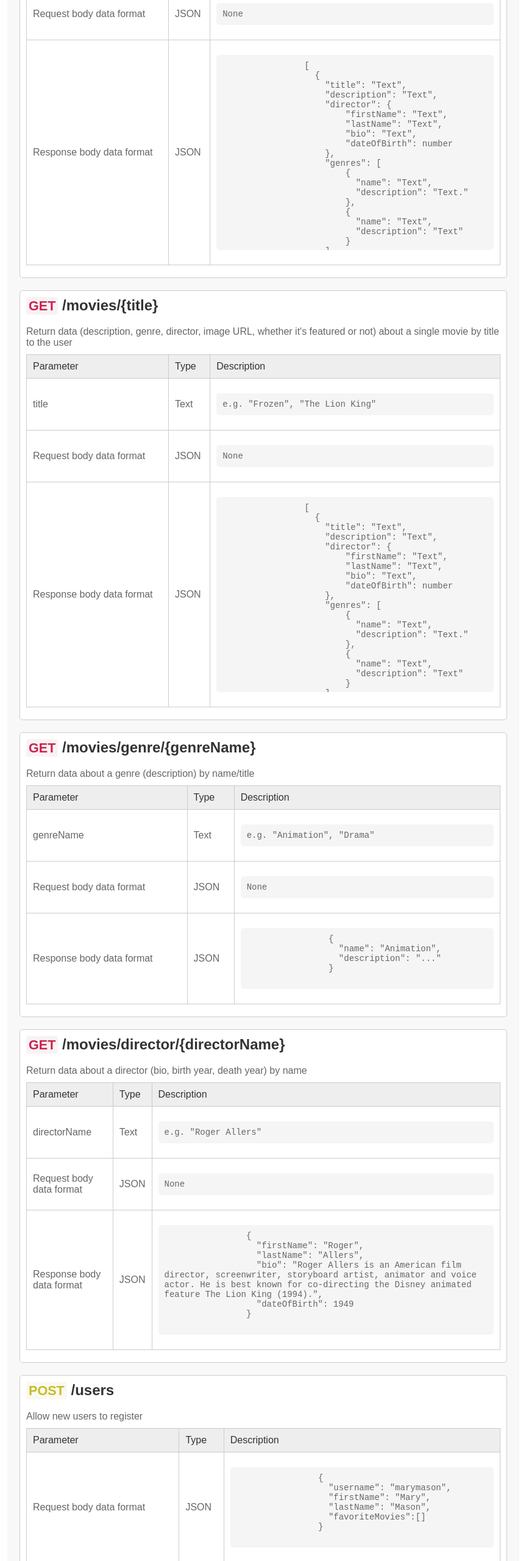
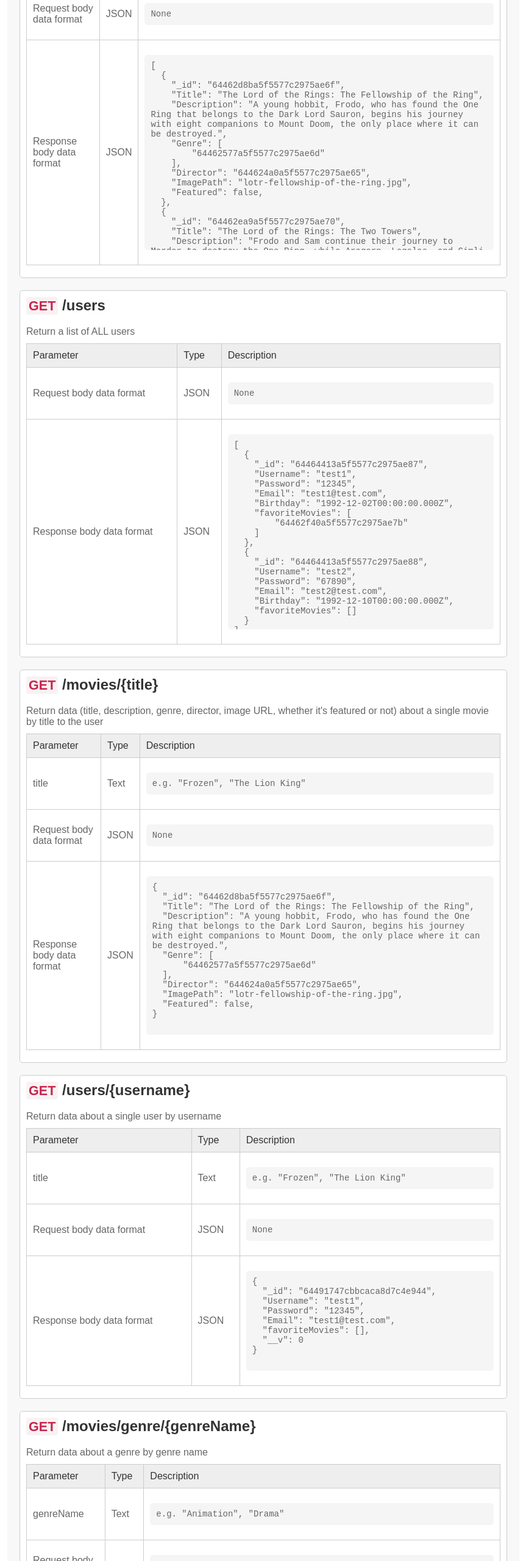
Before and after one commit to kjb92/myFlix, a website: page public/documentation.html in a window 1280 px wide. Shown: the part 240-2800 px from the top of the page at 61% size, without its empty margins (208-1071 px from the left). Drawn offline with Linux system fonts and the light colour scheme.

Commit message:
Update documentation.html

```diff
--- a/public/documentation.html
+++ b/public/documentation.html
@@ -35,48 +35,75 @@
               <pre>
 [
   {
-                    "title": "Text",
-                    "description": "Text",
-                    "director": {
-                        "firstName": "Text",
-                        "lastName": "Text",
-                        "bio": "Text",
-                        "dateOfBirth": number
-                    },
-                    "genres": [
-                        {
-                          "name": "Text",
-                          "description": "Text."
+    "_id": "64462d8ba5f5577c2975ae6f",
+    "Title": "The Lord of the Rings: The Fellowship of the Ring",
+    "Description": "A young hobbit, Frodo, who has found the One Ring that belongs to the Dark Lord Sauron, begins his journey with eight companions to Mount Doom, the only place where it can be destroyed.",
+    "Genre": [
+        "64462577a5f5577c2975ae6d"
+    ],
+    "Director": "644624a0a5f5577c2975ae65",
+    "ImagePath": "lotr-fellowship-of-the-ring.jpg",
+    "Featured": false,
   },
   {
-                          "name": "Text",
-                          "description": "Text"
+    "_id": "64462ea9a5f5577c2975ae70",
+    "Title": "The Lord of the Rings: The Two Towers",
+    "Description": "Frodo and Sam continue their journey to Mordor to destroy the One Ring, while Aragorn, Legolas, and Gimli prepare for a final battle against Saruman and his army of orcs at the fortress of Helm's Deep.",
+    "Genre": [
+        "64462577a5f5577c2975ae6d"
+    ],
+    "Director": "644624a0a5f5577c2975ae65",
+    "ImagePath": "lotr-two-towers.jpg",
+    "Featured": false
   }
-                    ],
-                    "imageURL": "URL",
-                    "featured": true
+]
+              </pre>
+            </td>
+          </tr>
+        </table>
+      </div>
+      <!-- GET all users -->
+      <div class="endpoint">
+        <h2><span class="http-method get">GET</span> /users</h2>
+        <p>Return a list of ALL users</p>
+        <table>
+          <tr>
+            <th>Parameter</th>
+            <th>Type</th>
+            <th>Description</th>
+          </tr>
+          <!-- REQUEST body data -->
+          <tr>
+            <td>Request body data format</td>
+            <td>JSON</td>
+            <td>
+              <pre>None</pre>
+            </td>
+          </tr>
+          <!-- RESPONSE body data -->
+          <tr>
+            <td>Response body data format</td>
+            <td>JSON</td>
+            <td>
+              <pre>
+[
+  {
+    "_id": "64464413a5f5577c2975ae87",
+    "Username": "test1",
+    "Password": "12345",
+    "Email": "test1@test.com",
+    "Birthday": "1992-12-02T00:00:00.000Z",
+    "favoriteMovies": [
+        "64462f40a5f5577c2975ae7b"
+    ]
   },
   {
-                    "title": "Text",
-                    "description": "Text",
-                    "director": {
-                        "firstName": "Text",
-                        "lastName": "Text",
-                        "bio": "Text",
-                        "dateOfBirth": number
-                    },
-                    "genres": [
-                        {
-                          "name": "Text",
-                          "description": "Text."
-                        },
-                        {
-                          "name": "Text",
-                          "description": "Text"
-                        }
-                    ],
-                    "imageURL": "URL",
-                    "featured": true
+    "_id": "64464413a5f5577c2975ae88",
+    "Username": "test2",
+    "Password": "67890",
+    "Email": "test2@test.com",
+    "Birthday": "1992-12-10T00:00:00.000Z",
+    "favoriteMovies": []
   }
 ]
               </pre>
@@ -87,7 +114,7 @@
       <!-- GET movie data about a single movie -->
       <div class="endpoint">
         <h2><span class="http-method get">GET</span> /movies/{title}</h2>
-        <p>Return data (description, genre, director, image URL, whether it's featured or not) about a single movie by title to the user</p>
+        <p>Return data (title, description, genre, director, image URL, whether it's featured or not) about a single movie by title to the user</p>
         <table>
           <tr>
             <th>Parameter</th>
@@ -116,39 +143,71 @@
             <td>JSON</td>
             <td>
               <pre>
-                [
 {
-                    "title": "Text",
-                    "description": "Text",
-                    "director": {
-                        "firstName": "Text",
-                        "lastName": "Text",
-                        "bio": "Text",
-                        "dateOfBirth": number
-                    },
-                    "genres": [
-                        {
-                          "name": "Text",
-                          "description": "Text."
-                        },
-                        {
-                          "name": "Text",
-                          "description": "Text"
+  "_id": "64462d8ba5f5577c2975ae6f",
+  "Title": "The Lord of the Rings: The Fellowship of the Ring",
+  "Description": "A young hobbit, Frodo, who has found the One Ring that belongs to the Dark Lord Sauron, begins his journey with eight companions to Mount Doom, the only place where it can be destroyed.",
+  "Genre": [
+      "64462577a5f5577c2975ae6d"
+  ],
+  "Director": "644624a0a5f5577c2975ae65",
+  "ImagePath": "lotr-fellowship-of-the-ring.jpg",
+  "Featured": false,
 }
-                    ],
-                    "imageURL": "URL",
-                    "featured": true
-                  }
-                ]
               </pre>
             </td>
           </tr>
         </table>
       </div>
-      <!-- GET genre description by genre name -->
+      <!-- GET user data about a single user -->
+      <div class="endpoint">
+        <h2><span class="http-method get">GET</span> /users/{username}</h2>
+        <p>Return data about a single user by username</p>
+        <table>
+          <tr>
+            <th>Parameter</th>
+            <th>Type</th>
+            <th>Description</th>
+          </tr>
+          <!-- PARAMETER title -->
+          <tr>
+            <td>title</td>
+            <td>Text</td>
+            <td>
+              <pre>e.g. "Frozen", "The Lion King"</pre>
+            </td>
+          </tr>
+          <!-- REQUEST body data -->
+          <tr>
+            <td>Request body data format</td>
+            <td>JSON</td>
+            <td>
+              <pre>None</pre>
+            </td>
+          </tr>
+          <!-- RESPONSE body data -->
+          <tr>
+            <td>Response body data format</td>
+            <td>JSON</td>
+            <td>
+              <pre>
+{
+  "_id": "64491747cbbcaca8d7c4e944",
+  "Username": "test1",
+  "Password": "12345",
+  "Email": "test1@test.com",
+  "favoriteMovies": [],
+  "__v": 0
+}
+              </pre>
+            </td>
+          </tr>
+        </table>
+      </div>
+      <!-- GET data about a genre by genre name -->
       <div class="endpoint">
         <h2><span class="http-method get">GET</span> /movies/genre/{genreName}</h2>
-        <p>Return data about a genre (description) by name/title</p>
+        <p>Return data about a genre by genre name</p>
         <table>
           <tr>
             <th>Parameter</th>
@@ -178,18 +237,19 @@
             <td>
               <pre>
 {
-                  "name": "Animation",
-                  "description": "..."
+  "_id": "64462577a5f5577c2975ae6d",
+  "Name": "Action",
+  "Description": "Typically associated with movies that involve a lot of physical activity, such as fighting, chasing, and shooting, as well as films that feature a lot of explosions and special effects."
 }
               </pre>
             </td>
           </tr>
         </table>
       </div>
-      <!-- GET director by name -->
+      <!-- GET data about a director by director name -->
       <div class="endpoint">
         <h2><span class="http-method get">GET</span> /movies/director/{directorName}</h2>
-        <p>Return data about a director (bio, birth year, death year) by name</p>
+        <p>Return data about a director (name, bio, birth year, death year) by director name</p>
         <table>
           <tr>
             <th>Parameter</th>
@@ -201,7 +261,7 @@
             <td>directorName</td>
             <td>Text</td>
             <td>
-              <pre>e.g. "Roger Allers"</pre>
+              <pre>e.g. "Peter Jackson"</pre>
             </td>
           </tr>
           <!-- REQUEST body data -->
@@ -219,10 +279,11 @@
             <td>
               <pre>
 {
-                  "firstName": "Roger",
-                  "lastName": "Allers",
-                  "bio": "Roger Allers is an American film director, screenwriter, storyboard artist, animator and voice actor. He is best known for co-directing the Disney animated feature The Lion King (1994).",
-                  "dateOfBirth": 1949
+  "_id": "644624a0a5f5577c2975ae65",
+  "Name": "Peter Jackson",
+  "Bio": "Another bio text",
+  "Birth": "1961-01-01T00:00:00.000Z",
+  "Death": null
 }
               </pre>
             </td>
@@ -246,10 +307,10 @@
             <td>
               <pre>
 {
-                  "username": "marymason",
-                  "firstName": "Mary",
-                  "lastName": "Mason",
-                  "favoriteMovies":[]
+  "Username": "marymason2",
+  "Email": "mary@test.com",
+  "Password": "testpassword12345",
+  "Birthday": "2000-01-01"
 }
             </pre>
             </td>
@@ -261,11 +322,13 @@
             <td>
               <pre>
 {
-                  "username": "marymason",
-                  "firstName": "Mary",
-                  "lastName": "Mason",
+  "Username": "marymason2",
+  "Password": "testpassword12345",
+  "Email": "mary@test.com",
+  "Birthday": "2000-01-01T00:00:00.000Z",
   "favoriteMovies": [],
-                  "id": "8daa9319"
+  "_id": "644926b635e98a9cb61d9b96",
+  "__v": 0
 }
               </pre>
             </td>
@@ -274,8 +337,8 @@
       </div>
       <!-- POST add a new favorite movie -->
       <div class="endpoint">
-        <h2><span class="http-method post">POST</span> /users/{id}/{movieTitle}</h2>
-        <p>Allow users to add a movie to their list of favorites</p>
+        <h2><span class="http-method post">POST</span> /users/{username}/movies/{movieID}</h2>
+        <p>Allow users to add movies to their list of favorite movies</p>
         <table>
           <tr>
             <th>Parameter</th>
@@ -284,18 +347,18 @@
           </tr>
           <!-- PARAMETER userID -->
           <tr>
-            <td>id</td>
+            <td>username</td>
             <td>Text</td>
             <td>
-              <pre>e.g. "8daa9319"</pre>
+              <pre>e.g. "marymason"</pre>
             </td>
           </tr>
           <!-- PARAMETER movieTitle -->
           <tr>
-            <td>movieTitle</td>
+            <td>movieID</td>
             <td>Text</td>
             <td>
-              <pre>e.g. "The Lion King"</pre>
+              <pre>e.g. "64462f40a5f5577c2975ae7b"</pre>
             </td>
           </tr>
           <!-- REQUEST body data -->
@@ -311,14 +374,25 @@
             <td>Response body data format</td>
             <td>Text</td>
             <td>
-              <pre>The Lion King has been added to user 1's favorite movies</pre>
+              <pre>
+{
+  "_id": "64491747cbbcaca8d7c4e944",
+  "Username": "marymason",
+  "Password": "testpassword12345",
+  "Email": "mary@test.com",
+  "favoriteMovies": [
+      "64462f40a5f5577c2975ae7b"
+  ],
+  "__v": 0
+}
+              </pre>
             </td>
           </tr>
         </table>
       </div>
       <!-- PUT update user info (username) -->
       <div class="endpoint">
-        <h2><span class="http-method put">PUT</span> /users/{id}</h2>
+        <h2><span class="http-method put">PUT</span> /users/{username}</h2>
         <p>Allow users to update their user info</p>
         <table>
           <tr>
@@ -328,10 +402,10 @@
           </tr>
           <!-- PARAMETER userID -->
           <tr>
-            <td>id</td>
+            <td>username</td>
             <td>Text</td>
             <td>
-              <pre>e.g. "1"</pre>
+              <pre>e.g. "marymason"</pre>
             </td>
           </tr>
           <!-- REQUEST body data -->
@@ -341,7 +415,7 @@
             <td>
               <pre>
 {
-                  "username": "kevin-updated"
+  "Username": "mary-updated"
 }
               </pre>
             </td>
@@ -353,13 +427,14 @@
             <td>
               <pre>
 {
-                  "id": 1,
-                  "username": "kevin-updated",
-                  "firstName": "Kevin",
-                  "lastName": "Blumenstock",
+  "_id": "64491747cbbcaca8d7c4e944",
+  "Username": "mary-updated",
+  "Password": "testpassword12345",
+  "Email": "mary@test.com",
   "favoriteMovies": [
-                      "The Lion King"
-                  ]
+      "64462f40a5f5577c2975ae7b"
+  ],
+  "__v": 0
 }
             </pre>
             </td>
@@ -368,8 +443,8 @@
       </div>
       <!-- DELETE remove a favorite movie -->
       <div class="endpoint">
-        <h2><span class="http-method delete">DELETE</span> /users/{id}/{movieTitle}</h2>
-        <p>Allow users to remove a movie from their list of favorites</p>
+        <h2><span class="http-method delete">DELETE</span> /users/{username}/movies/{movieID}</h2>
+        <p>Allow users to remove a movie from their list of favorite movies</p>
         <table>
           <tr>
             <th>Parameter</th>
@@ -378,18 +453,18 @@
           </tr>
           <!-- PARAMETER userID -->
           <tr>
-            <td>id</td>
+            <td>username</td>
             <td>Text</td>
             <td>
-              <pre>e.g. "2"</pre>
+              <pre>e.g. "marymason"</pre>
             </td>
           </tr>
           <!-- PARAMETER movieTitle -->
           <tr>
-            <td>movieTitle</td>
+            <td>movieID</td>
             <td>Text</td>
             <td>
-              <pre>e.g. "The Lion King"</pre>
+              <pre>e.g. "64462f40a5f5577c2975ae7b"</pre>
             </td>
           </tr>
           <!-- REQUEST body data -->
@@ -405,15 +480,24 @@
             <td>Response body data format</td>
             <td>Text</td>
             <td>
-              <pre>The Lion King has been removed from user 2's favorite movies</pre>
+              <pre>
+{
+  "_id": "64491747cbbcaca8d7c4e944",
+  "Username": "marymason",
+  "Password": "testpassword12345",
+  "Email": "mary@test.com",
+  "favoriteMovies": [],
+  "__v": 0
+}
+              </pre>
             </td>
           </tr>
         </table>
       </div>
       <!-- DELETE a user -->
       <div class="endpoint">
-        <h2><span class="http-method delete">DELETE</span> /users/{id}</h2>
-        <p>Allow existing users to deregister</p>
+        <h2><span class="http-method delete">DELETE</span> /users/{username}</h2>
+        <p>Allow existing users to deregister and delete their user account</p>
         <table>
           <tr>
             <th>Parameter</th>
@@ -422,10 +506,10 @@
           </tr>
           <!-- PARAMETER userID -->
           <tr>
-            <td>id</td>
+            <td>username</td>
             <td>Text</td>
             <td>
-              <pre>e.g. "3"</pre>
+              <pre>e.g. "marymason"</pre>
             </td>
           </tr>
           <!-- REQUEST body data -->
@@ -441,7 +525,43 @@
             <td>Response body data format</td>
             <td>Text</td>
             <td>
-              <pre>The user with username "deleteme" and user-id "3" has been deleted</pre>
+              <pre>marymason was deleted</pre>
+            </td>
+          </tr>
+        </table>
+      </div>
+      <!-- DELETE a movie -->
+      <div class="endpoint">
+        <h2><span class="http-method delete">DELETE</span> /movies/{movieID}</h2>
+        <p>Allow a user to delete a movie from the movie database</p>
+        <table>
+          <tr>
+            <th>Parameter</th>
+            <th>Type</th>
+            <th>Description</th>
+          </tr>
+          <!-- PARAMETER userID -->
+          <tr>
+            <td>movieID</td>
+            <td>Text</td>
+            <td>
+              <pre>e.g. "644615424368d83865506b71"</pre>
+            </td>
+          </tr>
+          <!-- REQUEST body data -->
+          <tr>
+            <td>Request body data format</td>
+            <td>JSON</td>
+            <td>
+              <pre>None</pre>
+            </td>
+          </tr>
+          <!-- RESPONSE body data -->
+          <tr>
+            <td>Response body data format</td>
+            <td>Text</td>
+            <td>
+              <pre>Movie was deleted</pre>
             </td>
           </tr>
         </table>
```
Lines whose indentation alone changed are shown as unchanged.
